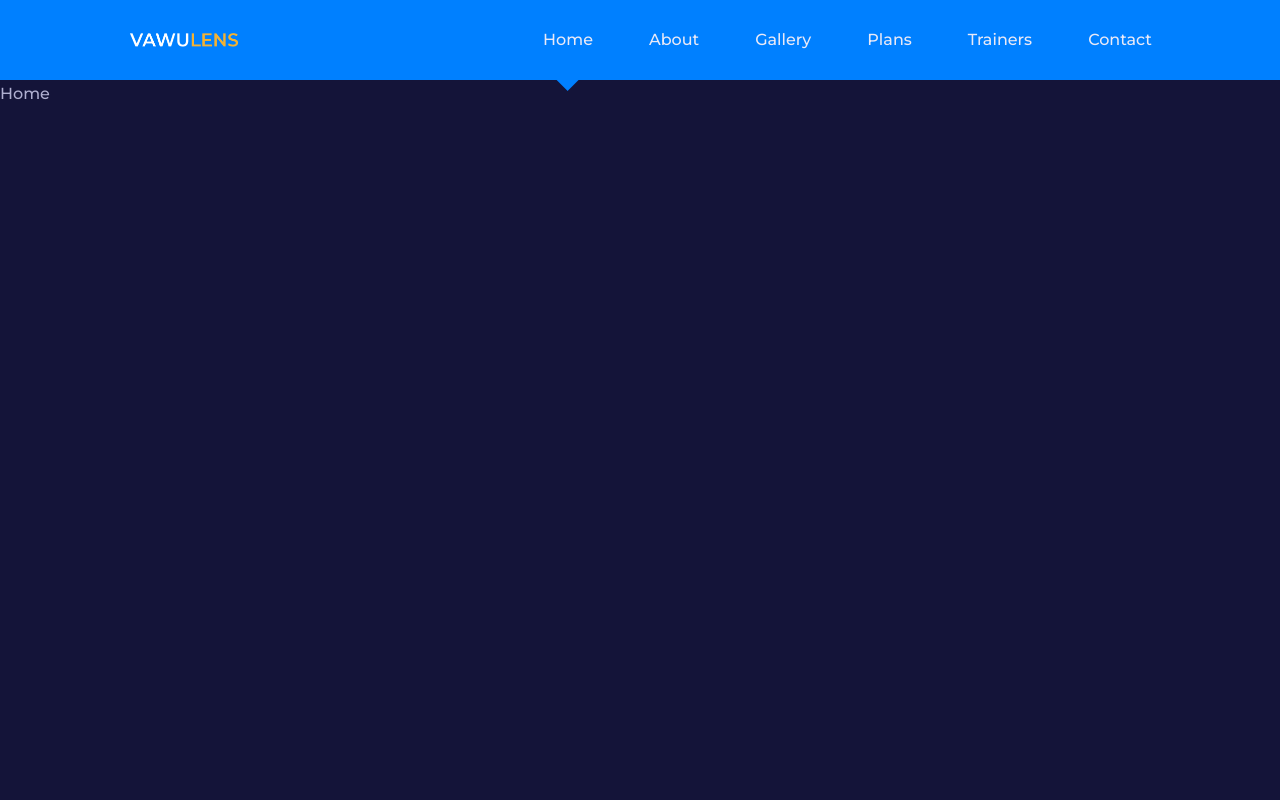
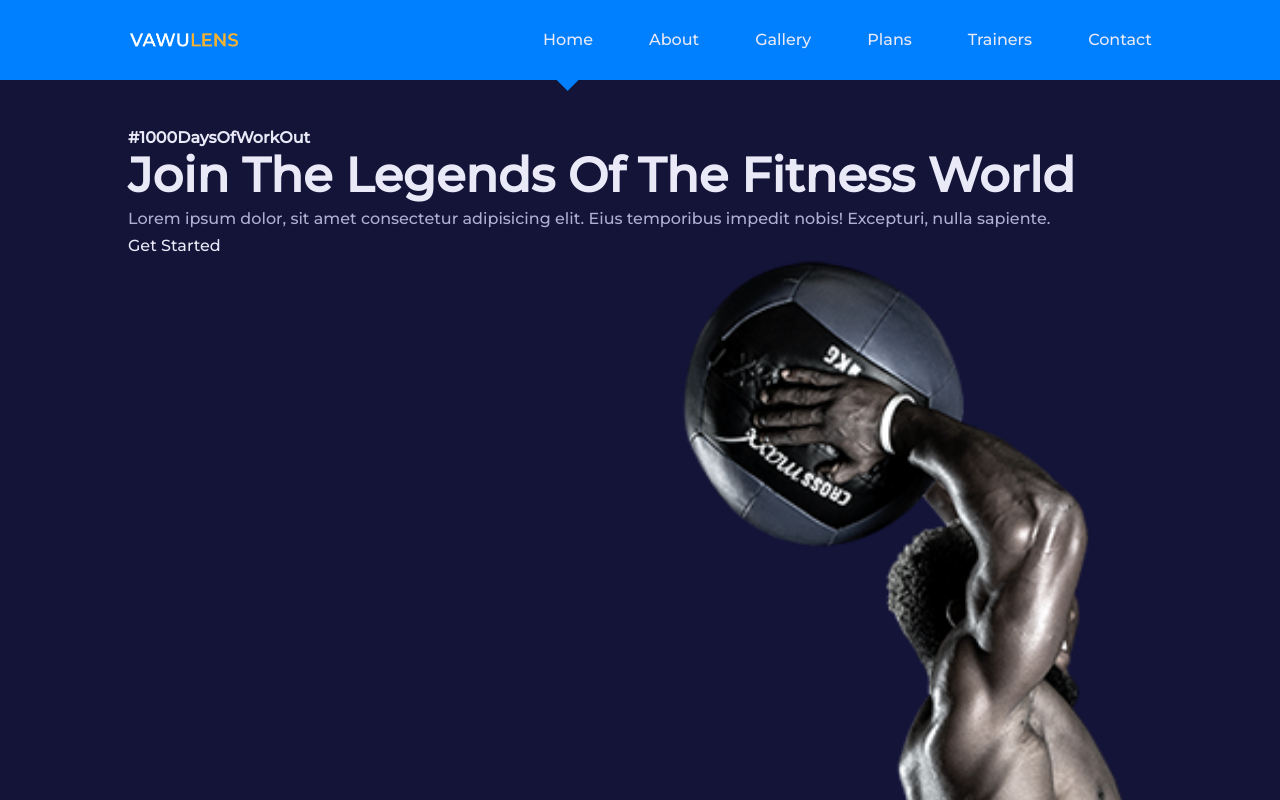
Before and after one commit to Canaga81/sport-web, a React (Vite) app: page / in a window 1280 px wide. Shown: the top 800 px of the page. Built offline with nearby package versions, Linux system fonts and the light colour scheme.

Commit message:
Home Header Start

```diff
--- /dev/null
+++ b/src/components/MainHeader/index.jsx
@@ -0,0 +1,29 @@
+import { Link } from "react-router-dom";
+import Image from '../../images/main_header.png'
+
+const MainHeader = () => {
+    return (
+        <header className="main__header">
+            <div className="container main__header-container">
+                <div className="main__header-left">
+                    <h4>#1000DaysOfWorkOut</h4>
+                    <h1>Join The Legends Of The Fitness World</h1>
+                    <p>
+                        Lorem ipsum dolor, sit amet consectetur adipisicing elit.
+                        Eius temporibus impedit nobis! Excepturi, nulla sapiente.
+                    </p>
+
+                    <Link to='/plans' className='btn lg'>Get Started</Link>
+                </div>
+                <div className="main__header-right">
+                    <div className="main__header-circle"></div>
+                    <div className="main__header-image">
+                        <img src={Image} alt="Main Header Image" />
+                    </div>
+                </div>
+            </div>
+        </header>
+    );
+};
+
+export default MainHeader;
--- a/src/pages/Home/home.css
+++ b/src/pages/Home/home.css
@@ -0,0 +1,7 @@
+.main__header {
+    width: 100vw;
+    height: 100vh;
+    display: grid;
+    place-items: center;
+    margin-top: 3rem;
+}
--- a/src/pages/Home/index.jsx
+++ b/src/pages/Home/index.jsx
@@ -1,9 +1,15 @@
+import MainHeader from '../../components/MainHeader';
 import './home.css'
 
 const Home = () => {
+
   return (
-    <div>Home</div>
+    <>
+      <MainHeader />
+
+    </>
   )
+
 }
 
 export default Home
```
